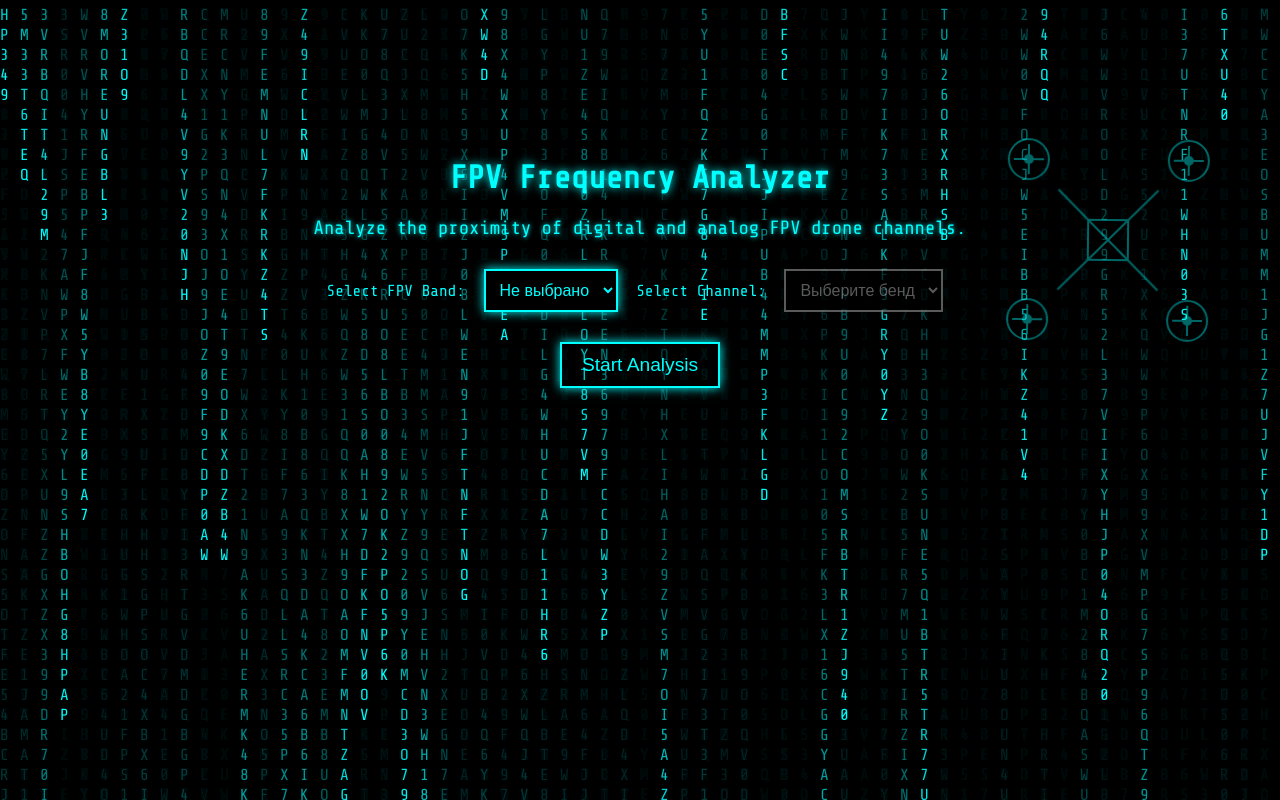
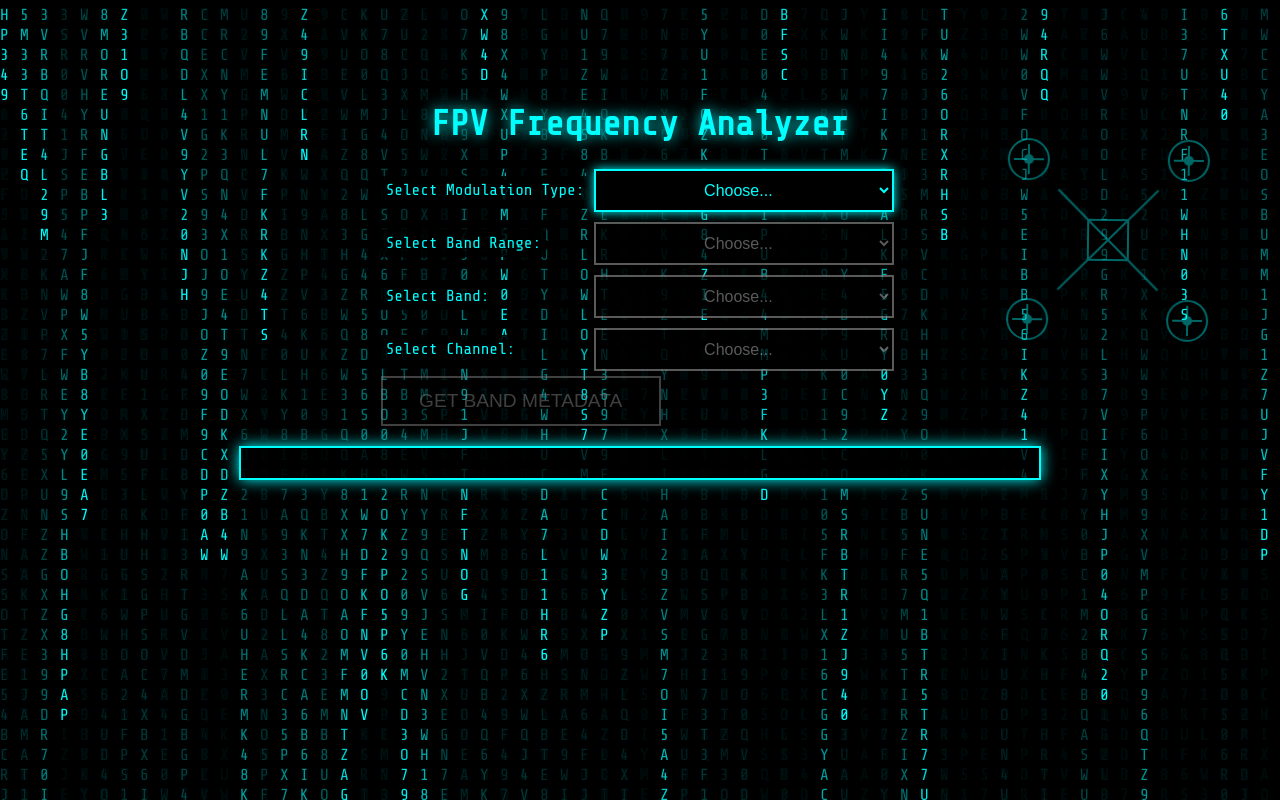
Before and after one commit to irreligious86/FPV-Frequency-calc, a Flask app: page / in a window 1280 px wide. Run offline with Flask 3, Linux system fonts and the light colour scheme.

Commit message:
Optimized UI

```diff
--- a/static/css/styles.css
+++ b/static/css/styles.css
@@ -25,12 +25,30 @@ body {
 .content {
     position: relative;
     z-index: 2; /* Размещаем выше фоновой анимации */
-    margin-top: 20vh;
+    margin-top: 10vh;
+    display: flex;
+    flex-direction: column;
+    justify-content: center;
+    align-items: center;
 }
 
+.container {
+    display: flex;
+    flex-direction: column;
+}
+
+.container-item {
+    display: flex;
+    flex-direction: row;
+    justify-content: space-between;
+    align-items: center;
+}
+
+/* Заголовки */
 h1 {
-    font-size: 2em;
-    text-shadow: 0 0 10px cyan;
+    font-size: 2.2em;
+    text-shadow: 0 0 15px cyan;
+    margin-bottom: 20px;
 }
 
 p {
@@ -38,16 +56,27 @@ p {
     text-shadow: 0 0 5px cyan;
 }
 
-/* Стилизация кнопки */
+/* Контейнер для выпадающих списков и кнопок */
+.selection-container {
+    display: flex;
+    flex-direction: column;
+    align-items: center;
+    gap: 15px;
+    margin-top: 20px;
+}
+
+/* Стилизация кнопок */
 button {
     background-color: transparent;
     border: 2px solid cyan;
     color: cyan;
-    padding: 10px 20px;
+    padding: 12px 25px;
     font-size: 1.2em;
     cursor: pointer;
     transition: 0.3s;
     box-shadow: 0 0 10px cyan;
+    width: 280px;
+    text-transform: uppercase;
 }
 
 button:hover {
@@ -56,29 +85,55 @@ button:hover {
     box-shadow: 0 0 20px cyan;
 }
 
-/* Контейнер для выпадающих списков */
-.dropdown-container {
-    margin: 20px auto;
-    text-align: center;
+/* Заблокированные кнопки (недоступны, пока не сделан выбор) */
+button:disabled {
+    border: 2px solid gray;
+    color: gray;
+    cursor: not-allowed;
+    box-shadow: none;
+    opacity: 0.5;
+}
+
+label {
+    border: 5px solid rgba(0, 0, 0, .5);
+    background-color: rgba(0, 0, 0, .8);
 }
 
 /* Стилизация выпадающих списков */
 select {
     padding: 10px;
     font-size: 1em;
-    margin: 10px;
+    margin: 5px;
     border: 2px solid cyan;
     background-color: black;
     color: cyan;
     cursor: pointer;
     box-shadow: 0 0 10px cyan;
+    width: 300px;
+    text-align: center;
 }
 
+/* Стиль заблокированных выпадающих списков */
 select:disabled {
     border: 2px solid gray;
     color: gray;
     cursor: not-allowed;
     box-shadow: none;
+}
+
+/* Стиль блока вывода */
+#output {
+    margin-top: 20px;
+    padding: 15px;
+    border: 2px solid cyan;
+    background: rgba(0, 0, 0, 0.8);
+    color: cyan;
+    box-shadow: 0 0 15px cyan;
+    width: 60%;
+    text-align: left;
+    font-size: 1.1em;
+    max-height: 300px;
+    overflow-y: auto; /* Прокрутка, если данных много */
 }
 
 /* FPV-дрон */
--- a/static/js/script.js
+++ b/static/js/script.js
@@ -13,3 +13,120 @@ buttons.forEach(button => {
 
     });
 });
+
+document.addEventListener("DOMContentLoaded", async () => {
+    const fpvDataManager = new FPVChannelData();
+    await fpvDataManager.loadData();
+
+    const modulationSelect = document.getElementById("modulationSelect");
+    const bandRangeSelect = document.getElementById("bandRangeSelect");
+    const bandListSelect = document.getElementById("bandListSelect");
+    const channelListSelect = document.getElementById("channelListSelect");
+    const getMetadataBtn = document.getElementById("getMetadataBtn");
+    const output = document.getElementById("output");
+
+    // ✅ Заполняем список модуляций
+    function populateModulations() {
+        let modulations = fpvDataManager.getModulationTypes();
+        modulationSelect.innerHTML = `<option value="">Choose...</option>`;
+        modulations.forEach(mod => {
+            let option = document.createElement("option");
+            option.value = mod;
+            option.textContent = mod;
+            modulationSelect.appendChild(option);
+        });
+        modulationSelect.disabled = false;
+    }
+
+    // ✅ Заполняем список диапазонов
+    function populateBandRanges(modulation) {
+        let ranges = fpvDataManager.getBandRanges(modulation);
+        bandRangeSelect.innerHTML = `<option value="">Choose...</option>`;
+        ranges.forEach(range => {
+            let option = document.createElement("option");
+            option.value = range;
+            option.textContent = range;
+            bandRangeSelect.appendChild(option);
+        });
+        bandRangeSelect.disabled = false;
+    }
+
+    // ✅ Заполняем список бендов
+    function populateBands(modulation, bandRange) {
+        let bands = fpvDataManager.getBandList(modulation, bandRange);
+        bandListSelect.innerHTML = `<option value="">Choose...</option>`;
+        bands.forEach(band => {
+            let option = document.createElement("option");
+            option.value = band;
+            option.textContent = band;
+            bandListSelect.appendChild(option);
+        });
+        bandListSelect.disabled = false;
+    }
+
+    // ✅ Заполняем список каналов
+    function populateChannels(modulation, bandRange, bandName) {
+        let channels = fpvDataManager.getChannelList(modulation, bandRange, bandName);
+        channelListSelect.innerHTML = `<option value="">Choose...</option>`;
+        for (let channel in channels) {
+            let option = document.createElement("option");
+            option.value = channel;
+            option.textContent = `Channel ${channel} - ${channels[channel]} MHz`;
+            channelListSelect.appendChild(option);
+        }
+        channelListSelect.disabled = false;
+    }
+
+    // ✅ Обработчик выбора модуляции
+    modulationSelect.addEventListener("change", () => {
+        let selectedModulation = modulationSelect.value;
+        if (selectedModulation) {
+            populateBandRanges(selectedModulation);
+            bandRangeSelect.disabled = false;
+            bandListSelect.innerHTML = `<option value="">Choose...</option>`;
+            bandListSelect.disabled = true;
+            channelListSelect.innerHTML = `<option value="">Choose...</option>`;
+            channelListSelect.disabled = true;
+            getMetadataBtn.disabled = true;
+        }
+    });
+
+    // ✅ Обработчик выбора диапазона
+    bandRangeSelect.addEventListener("change", () => {
+        let selectedModulation = modulationSelect.value;
+        let selectedRange = bandRangeSelect.value;
+        if (selectedRange) {
+            populateBands(selectedModulation, selectedRange);
+            bandListSelect.disabled = false;
+            channelListSelect.innerHTML = `<option value="">Choose...</option>`;
+            channelListSelect.disabled = true;
+            getMetadataBtn.disabled = true;
+        }
+    });
+
+    // ✅ Обработчик выбора бенда
+    bandListSelect.addEventListener("change", () => {
+        let selectedModulation = modulationSelect.value;
+        let selectedRange = bandRangeSelect.value;
+        let selectedBand = bandListSelect.value;
+        if (selectedBand) {
+            populateChannels(selectedModulation, selectedRange, selectedBand);
+            channelListSelect.disabled = false;
+            getMetadataBtn.disabled = false;
+        }
+    });
+
+    // ✅ Обработчик кнопки "Get Metadata"
+    getMetadataBtn.addEventListener("click", () => {
+        let selectedModulation = modulationSelect.value;
+        let selectedRange = bandRangeSelect.value;
+        let selectedBand = bandListSelect.value;
+        if (selectedModulation && selectedRange && selectedBand) {
+            let metadata = fpvDataManager.getBandMetadata(selectedModulation, selectedRange, selectedBand);
+            output.textContent = JSON.stringify(metadata, null, 2);
+        }
+    });
+
+    // Запускаем начальное заполнение модуляций
+    populateModulations();
+});
--- a/templates/index.html
+++ b/templates/index.html
@@ -58,30 +58,44 @@
 
     <!-- Основной контент -->
     <div class="content">
+
         <h1>FPV Frequency Analyzer</h1>
-        <p>Analyze the proximity of digital and analog FPV drone channels.</p>
 
-        <!-- Выпадающие списки для выбора диапазона и канала -->
-        <div class="dropdown-container">
-            <label for="bandSelect">Select FPV Band:</label>
-            <select id="bandSelect" onchange="updateChannels()">
-                <option value="" selected>Не выбрано</option>
-                <option value="A">Band A</option>
-                <option value="B">Band B</option>
-                <option value="E">Band E</option>
-                <option value="F">Band F</option>
-                <option value="R">Band R</option>
-                <option value="L">Band L</option>
+        <div class="container">
+            <div class="container-item">
+            <label for="modulationSelect">Select Modulation Type:</label>
+            <select id="modulationSelect" disabled>
+                <option value="">Choose...</option>
             </select>
+            </div>
 
-            <label for="channelSelect">Select Channel:</label>
-            <select id="channelSelect" disabled>
-                <option value="">Выберите бенд</option>
+            <div class="container-item">
+            <label for="bandRangeSelect">Select Band Range:</label>
+            <select id="bandRangeSelect" disabled>
+                <option value="">Choose...</option>
             </select>
+            </div>
+
+            <div class="container-item">
+            <label for="bandListSelect">Select Band:</label>
+            <select id="bandListSelect" disabled>
+                <option value="">Choose...</option>
+            </select>
+            </div>
+
+            <div class="container-item">
+            <label for="channelListSelect">Select Channel:</label>
+            <select id="channelListSelect" disabled>
+                <option value="">Choose...</option>
+            </select>
+            </div>
+
+            <div class="container-item">
+            <button id="getMetadataBtn" disabled>Get Band Metadata</button>
+            </div>
         </div>
 
-        <!-- Кнопка запуска анализа -->
-        <button>Start Analysis</button>
+        <pre id="output"></pre> <!-- Вывод данных -->
     </div>
 
      <!-- Подключение JavaScript-файла -->
```
